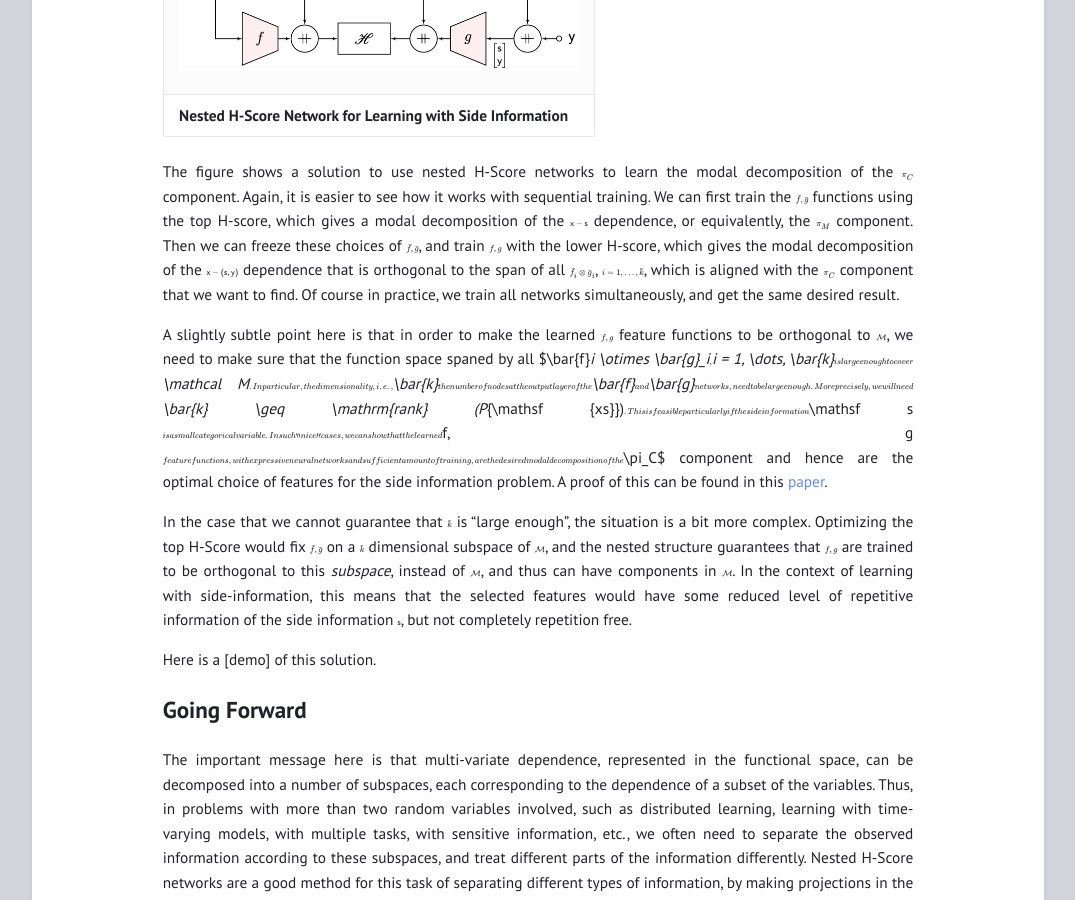
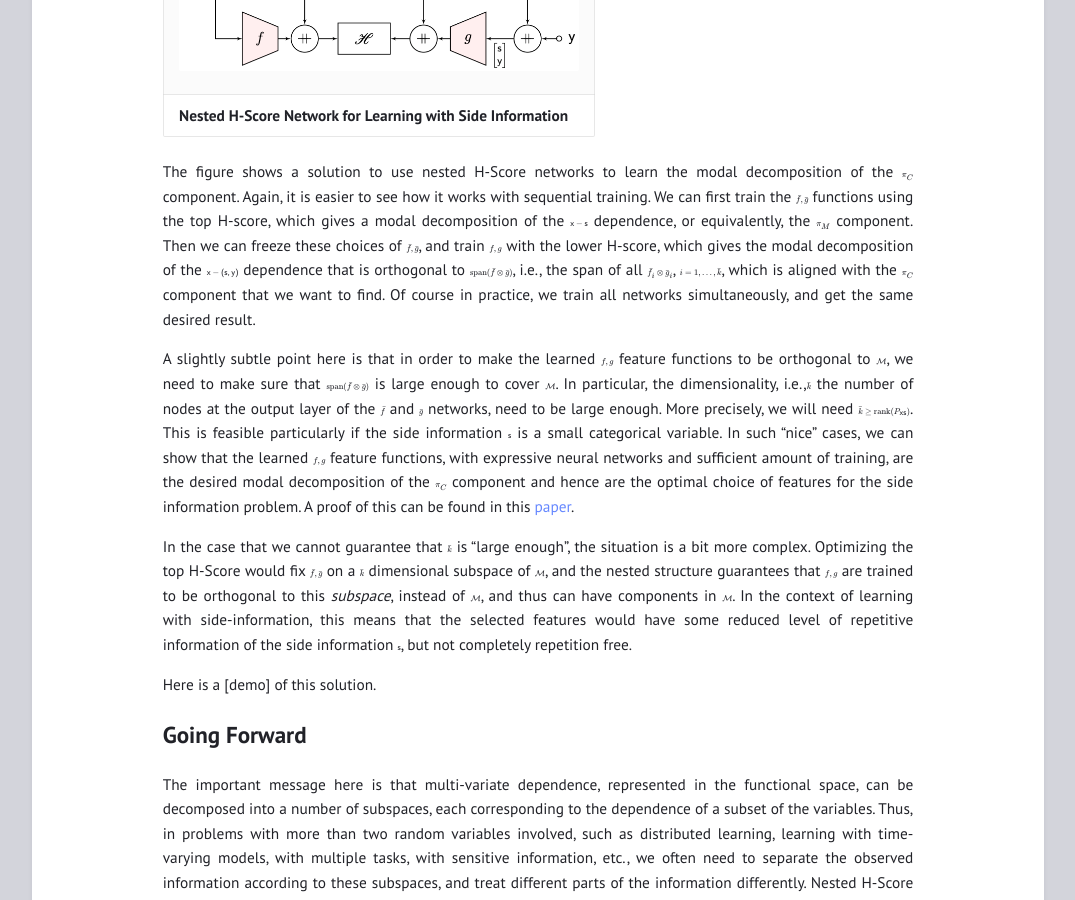
Before and after one commit to gilearning/gilearning.github.io, a Jekyll site: the page built from _posts/2022-09-15-SideInfo.md, in a window 1280 px wide and 900 px high, scrolled down 3908 px. Shown: the whole window, without its empty margins (102-1177 px from the left). Built offline with Jekyll 4.4.1, drawn with Linux system fonts in a browser that asks for light colours; formulas are drawn with MathJax 3.

Commit message:
update span notation to avoid display errors

```diff
--- a/_posts/2022-09-15-SideInfo.md
+++ b/_posts/2022-09-15-SideInfo.md
@@ -95,9 +95,9 @@ The optimal choice of feature functions under this setup should be the $k$ stron
 |![test image](/assets/nn_side.png){: width="400" } |
 |<b> Nested H-Score Network for Learning with Side Information </b>|
 
-The figure shows a solution to use nested H-Score networks to learn the modal decomposition of the $\pi_C$ component. Again, it is easier to see how it works with sequential training. We can first train the $\bar{f}, \bar{g}$ functions using the top H-score, which gives a modal decomposition of the $\mathsf {x-s}$ dependence, or equivalently, the $\pi_M$ component. Then we can freeze these choices of $\bar{f}, \bar{g}$, and train $f, g$ with the lower H-score, which gives the modal decomposition of the $\mathsf {x-(s,y)}$ dependence that is orthogonal to the span of all $\bar{f}_i \otimes \bar{g}_i$, $i = 1, \dots, \bar{k}$, which is aligned with the $\pi_C$ component that we want to find. Of course in practice, we train all networks simultaneously, and get the same desired result.
+The figure shows a solution to use nested H-Score networks to learn the modal decomposition of the $\pi_C$ component. Again, it is easier to see how it works with sequential training. We can first train the $\bar{f}, \bar{g}$ functions using the top H-score, which gives a modal decomposition of the $\mathsf {x-s}$ dependence, or equivalently, the $\pi_M$ component. Then we can freeze these choices of $\bar{f}, \bar{g}$, and train $f, g$ with the lower H-score, which gives the modal decomposition of the $\mathsf {x-(s,y)}$ dependence that is orthogonal to $\mathrm{span}(\bar{f} \otimes \bar{g})$, i.e., the span of all $\bar{f}_i \otimes \bar{g}_i$, $i = 1, \dots, \bar{k}$, which is aligned with the $\pi_C$ component that we want to find. Of course in practice, we train all networks simultaneously, and get the same desired result.
 
-A slightly subtle point here is that in order to make the learned $f, g$ feature functions to be orthogonal to $\mathcal M$, we need to make sure that the function space spaned by all $\bar{f}_i \otimes \bar{g}_i$, $i = 1, \dots, \bar{k}$ is large enough to cover $\mathcal M$. In particular, the dimensionality, i.e.,$\bar{k}$ the number of nodes at the output layer of the $\bar{f}$ and  $\bar{g}$ networks, need to be large enough. More precisely, we will need $\bar{k} \geq \mathrm{rank} (P_{\mathsf {xs}})$. This is feasible particularly if the side information $\mathsf s$ is a small categorical variable. In such "nice" cases, we can show that the learned $f, g$ feature functions, with expressive neural networks and sufficient amount of training, are the desired modal decomposition of the $\pi_C$ component and hence are the optimal choice of features for the side information problem. A proof of this can be found in this [paper](http://lizhongzheng.mit.edu/sites/default/files/documents/Multivariate%20Feature%20Extraction.pdf).
+A slightly subtle point here is that in order to make the learned $f, g$ feature functions to be orthogonal to $\mathcal{M}$, we need to make sure that  $\mathrm{span}(\bar{f} \otimes \bar{g})$ is large enough to cover $\mathcal M$. In particular, the dimensionality, i.e.,$\bar{k}$ the number of nodes at the output layer of the $\bar{f}$ and  $\bar{g}$ networks, need to be large enough. More precisely, we will need $\bar{k} \geq \mathrm{rank} (P_{\mathsf {xs}})$. This is feasible particularly if the side information $\mathsf s$ is a small categorical variable. In such "nice" cases, we can show that the learned $f, g$ feature functions, with expressive neural networks and sufficient amount of training, are the desired modal decomposition of the $\pi_C$ component and hence are the optimal choice of features for the side information problem. A proof of this can be found in this [paper](http://lizhongzheng.mit.edu/sites/default/files/documents/Multivariate%20Feature%20Extraction.pdf).
 
 In the case that we cannot guarantee that $\bar{k}$ is "large enough", the situation is a bit more complex. Optimizing the top H-Score would fix $\bar{f}, \bar{g}$ on a $\bar{k}$ dimensional subspace of $\mathcal M$, and the nested structure guarantees that $f, g$ are trained to be orthogonal to this _subspace_, instead of $\mathcal M$, and thus can have components in $\mathcal M$. In the context of learning with side-information, this means that the selected features would have some reduced level of repetitive information of the side information $\mathsf s$, but not completely repetition free.
 
```
